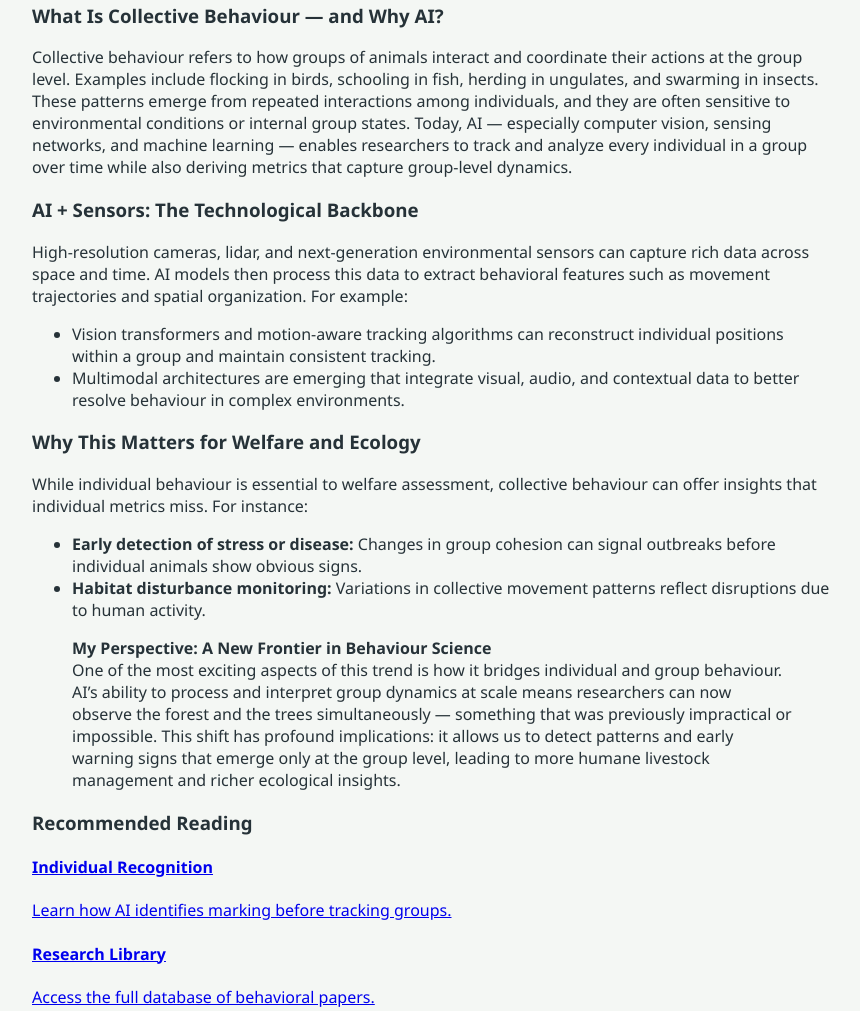
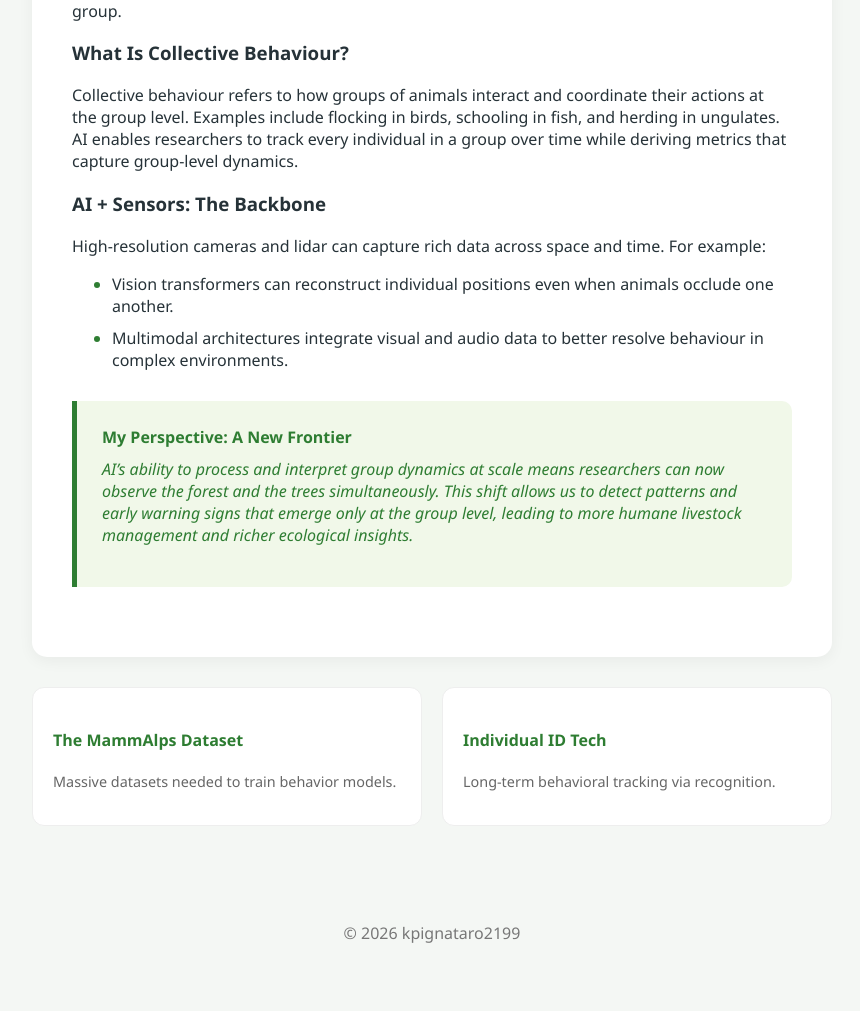
Before and after one commit to kpignataro2199/kpignataro2199.github.io, a plain HTML site: page collective-animal-behavior-ai.html in a window 1280 px wide. Shown: the part 523-1534 px from the top of the page, without its empty margins (208-1068 px from the left). Drawn offline with Linux system fonts and the light colour scheme.

Commit message:
Update collective-animal-behavior-ai.html

```diff
--- a/collective-animal-behavior-ai.html
+++ b/collective-animal-behavior-ai.html
@@ -2,8 +2,7 @@
 <html lang="en">
 <head>
     <meta charset="UTF-8">
-    <meta name="viewport" content="width=device-width, initial-scale=1.0">
-    <title>Collective Behaviour Research - Applied AI</title>
+    <title>Collective Behaviour - Applied AI</title>
     <link rel="stylesheet" href="style.css">
 </head>
 <body>
@@ -17,48 +16,37 @@
     </header>
 
     <main>
-        <article>
+        <article class="post-content-card" style="background: white; padding: 40px; border-radius: 15px; box-shadow: 0 4px 15px rgba(0,0,0,0.05);">
             <h2>Beyond Individual Animals: How AI and Next-Generation Sensors Are Reshaping Collective Behaviour Research</h2>
             <p class="date">March 1, 2026</p>
 
-            <p>In recent years, AI’s role in animal studies has expanded from identifying species and individuals to addressing more complex questions: how groups of animals behave as coordinated units. A growing body of research shows that machine learning and advanced sensing tools are now being applied not just to monitor individual animals, but to analyze collective behaviour — the ways in which animals move, communicate, and coordinate as a group. These advances promise to deepen our scientific understanding of social dynamics and ecosystem responses, and could have significant implications for conservation, behavior science, and even robotics.</p>
+            <p>In recent years, AI’s role in animal studies has expanded from identifying species and individuals to addressing more complex questions: how groups of animals behave as coordinated units. A growing body of research shows that machine learning and advanced sensing tools are now being applied not just to monitor individual animals, but to analyze collective behaviour — the ways in which animals move, communicate, and coordinate as a group.</p>
 
-            <h3>What Is Collective Behaviour — and Why AI?</h3>
-            <p>Collective behaviour refers to how groups of animals interact and coordinate their actions at the group level. Examples include flocking in birds, schooling in fish, herding in ungulates, and swarming in insects. These patterns emerge from repeated interactions among individuals, and they are often sensitive to environmental conditions or internal group states. Today, AI — especially computer vision, sensing networks, and machine learning — enables researchers to track and analyze every individual in a group over time while also deriving metrics that capture group-level dynamics.</p>
+            <h3>What Is Collective Behaviour?</h3>
+            <p>Collective behaviour refers to how groups of animals interact and coordinate their actions at the group level. Examples include flocking in birds, schooling in fish, and herding in ungulates. AI enables researchers to track every individual in a group over time while deriving metrics that capture group-level dynamics.</p>
 
-            <h3>AI + Sensors: The Technological Backbone</h3>
-            <p>High-resolution cameras, lidar, and next-generation environmental sensors can capture rich data across space and time. AI models then process this data to extract behavioral features such as movement trajectories and spatial organization. For example:</p>
-
+            <h3>AI + Sensors: The Backbone</h3>
+            <p>High-resolution cameras and lidar can capture rich data across space and time. For example:</p>
             <ul>
-                <li>Vision transformers and motion-aware tracking algorithms can reconstruct individual positions within a group and maintain consistent tracking.</li>
-                <li>Multimodal architectures are emerging that integrate visual, audio, and contextual data to better resolve behaviour in complex environments.</li>
+                <li style="color: #2e7d32; margin-bottom: 10px;"><span style="color: #263238;">Vision transformers can reconstruct individual positions even when animals occlude one another.</span></li>
+                <li style="color: #2e7d32; margin-bottom: 10px;"><span style="color: #263238;">Multimodal architectures integrate visual and audio data to better resolve behaviour in complex environments.</span></li>
             </ul>
 
-            <h3>Why This Matters for Welfare and Ecology</h3>
-            <p>While individual behaviour is essential to welfare assessment, collective behaviour can offer insights that individual metrics miss. For instance:</p>
-            <ul>
-                <li><strong>Early detection of stress or disease:</strong> Changes in group cohesion can signal outbreaks before individual animals show obvious signs.</li>
-                <li><strong>Habitat disturbance monitoring:</strong> Variations in collective movement patterns reflect disruptions due to human activity.</li>
-            </ul>
-
-            <blockquote class="my-perspective-box">
-                <strong>My Perspective: A New Frontier in Behaviour Science</strong><br>
-                One of the most exciting aspects of this trend is how it bridges individual and group behaviour. AI’s ability to process and interpret group dynamics at scale means researchers can now observe the forest and the trees simultaneously — something that was previously impractical or impossible. This shift has profound implications: it allows us to detect patterns and early warning signs that emerge only at the group level, leading to more humane livestock management and richer ecological insights.
+            <blockquote style="background: #f1f8e9; border-left: 5px solid #2e7d32; padding: 25px; border-radius: 0 10px 10px 0; margin: 30px 0;">
+                <strong style="color: #2e7d32;">My Perspective: A New Frontier</strong><br>
+                <p style="font-style: italic; color: #2e7d32; margin-top: 10px;">AI’s ability to process and interpret group dynamics at scale means researchers can now observe the forest and the trees simultaneously. This shift allows us to detect patterns and early warning signs that emerge only at the group level, leading to more humane livestock management and richer ecological insights.</p>
             </blockquote>
         </article>
 
-        <section class="suggested-reading">
-            <h3>Recommended Reading</h3>
-            <div class="suggestion-grid">
-                <a href="individual-animal-recognition-ai.html" class="suggestion-card">
-                    <h4>Individual Recognition</h4>
-                    <p>Learn how AI identifies marking before tracking groups.</p>
-                </a>
-                <a href="library.html" class="suggestion-card">
-                    <h4>Research Library</h4>
-                    <p>Access the full database of behavioral papers.</p>
-                </a>
-            </div>
+        <section class="suggestion-grid" style="display: grid; grid-template-columns: 1fr 1fr; gap: 20px; margin-top: 30px;">
+            <a href="mammalps-wildlife-behavior.html" class="suggestion-card" style="background: white; padding: 20px; border-radius: 12px; text-decoration: none; color: #2e7d32; border: 1px solid #eee;">
+                <h4>The MammAlps Dataset</h4>
+                <p style="color: #666; font-size: 0.9rem;">Massive datasets needed to train behavior models.</p>
+            </a>
+            <a href="individual-animal-recognition-ai.html" class="suggestion-card" style="background: white; padding: 20px; border-radius: 12px; text-decoration: none; color: #2e7d32; border: 1px solid #eee;">
+                <h4>Individual ID Tech</h4>
+                <p style="color: #666; font-size: 0.9rem;">Long-term behavioral tracking via recognition.</p>
+            </a>
         </section>
     </main>
 
```
